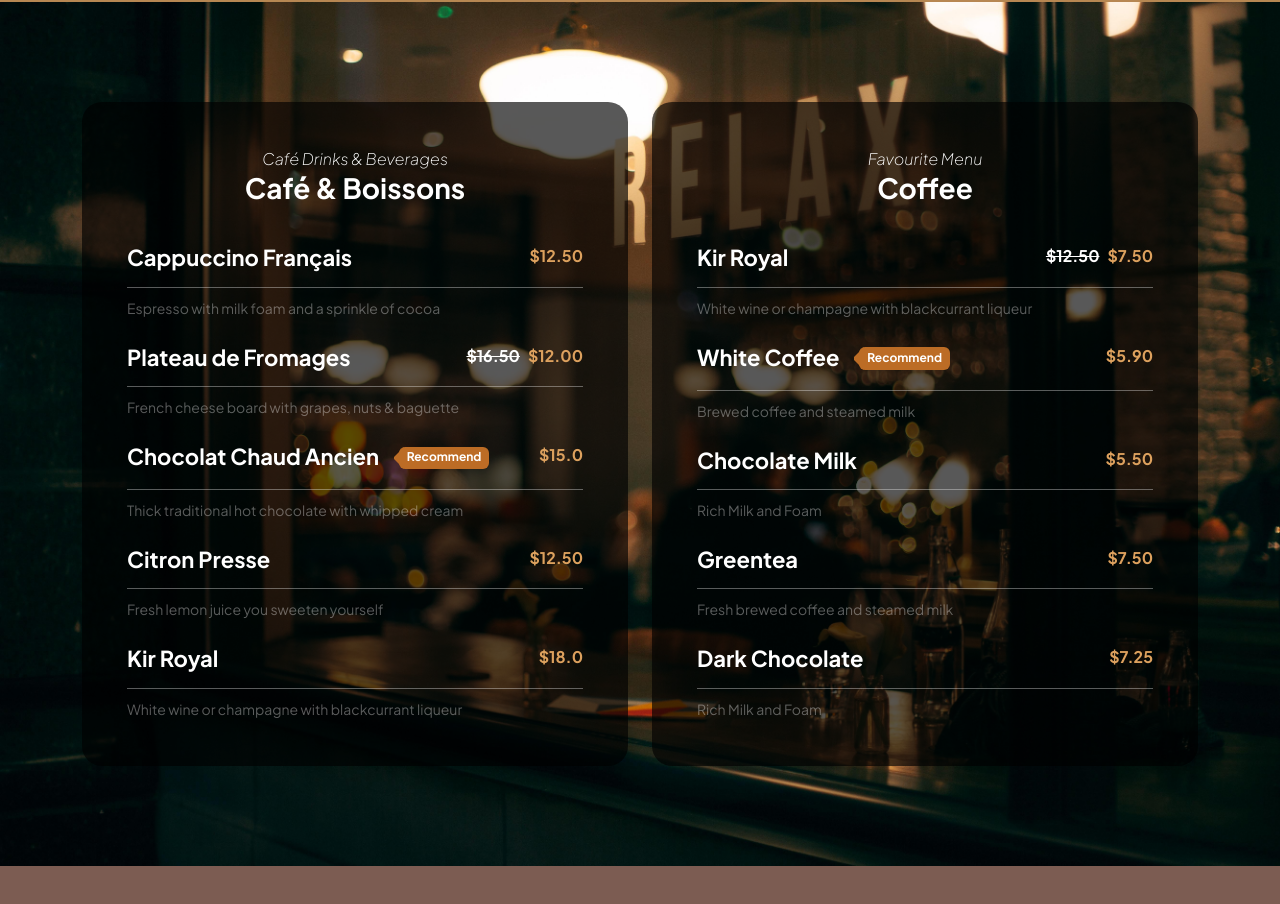
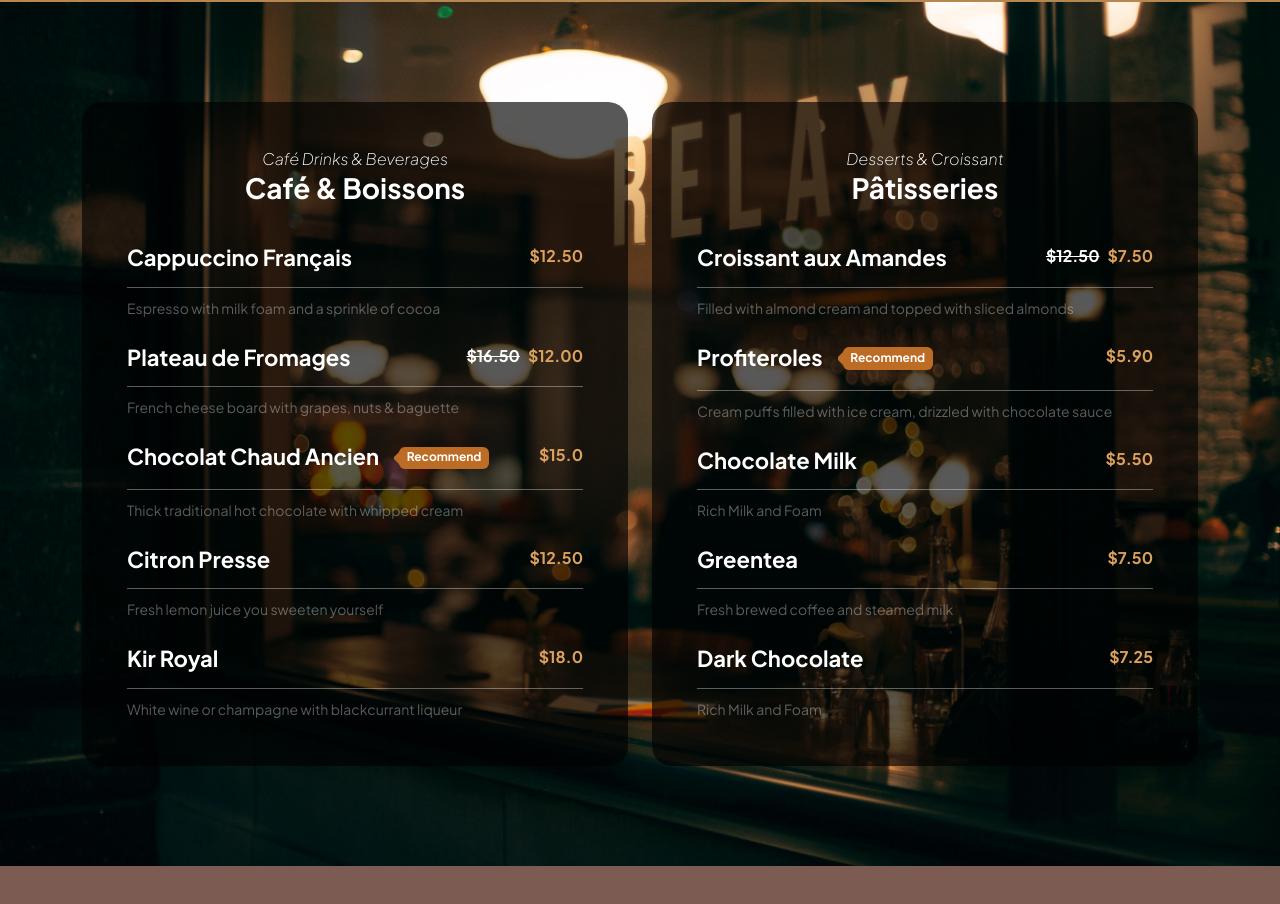
Before and after one commit to Pranaya023/Cafe-Lumiere, a plain HTML site: page index.html in a window 1280 px wide. Shown: the part 2440-3344 px from the top of the page. Drawn offline with Linux system fonts and the light colour scheme.

Commit message:
Update index.html

```diff
--- a/index.html
+++ b/index.html
@@ -329,13 +329,13 @@ Bootstrap 5 HTML CSS Template
                             <div class="col-lg-6 col-12">
                                 <div class="menu-block-wrap">
                                     <div class="text-center mb-4 pb-lg-2">
-                                        <em class="text-white">Favourite Menu</em>
-                                        <h4 class="text-white">Coffee</h4>
+                                        <em class="text-white">Desserts & Croissant</em>
+                                        <h4 class="text-white">Pâtisseries</h4>
                                     </div>
 
                                     <div class="menu-block">
                                         <div class="d-flex">
-                                            <h6>Kir Royal</h6>
+                                            <h6>Croissant aux Amandes</h6>
 
                                             <span class="underline"></span>
 
@@ -345,14 +345,14 @@ Bootstrap 5 HTML CSS Template
                                         </div>
 
                                         <div class="border-top mt-2 pt-2">
-                                            <small>White wine or champagne with blackcurrant liqueur</small>
+                                            <small> Filled with almond cream and topped with sliced almonds</small>
                                         </div>
                                     </div>
 
                                     <div class="menu-block my-4">
                                         <div class="d-flex">
                                             <h6>
-                                                White Coffee
+                                                Profiteroles
                                                 <span class="badge ms-3">Recommend</span>
                                             </h6>
 
@@ -362,7 +362,7 @@ Bootstrap 5 HTML CSS Template
                                         </div>
 
                                         <div class="border-top mt-2 pt-2">
-                                            <small>Brewed coffee and steamed milk</small>
+                                            <small>Cream puffs filled with ice cream, drizzled with chocolate sauce</small>
                                         </div>
                                     </div>
 
```
